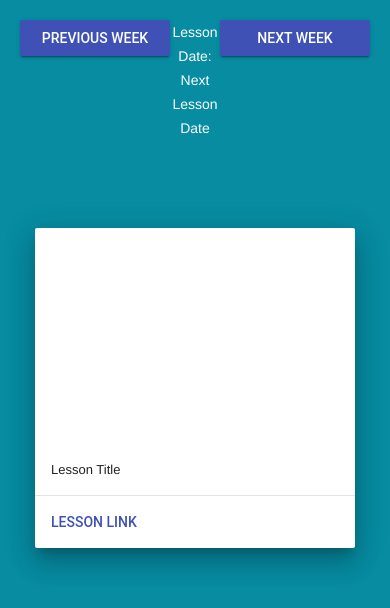
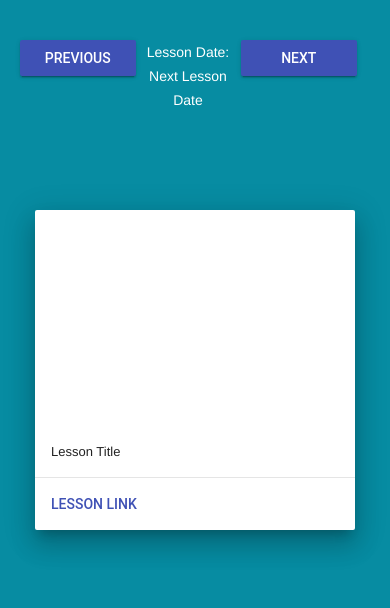
Before and after one commit to DrKristoff/whoseLessonIsIt, a plain HTML site: page index.html in a window 390 px wide. Drawn offline with Linux system fonts and the light colour scheme; no server answers.

Commit message:
Bug Fixes

```diff
--- a/css/stylesheet.css
+++ b/css/stylesheet.css
@@ -41,20 +41,23 @@
 .teacher-Ryan {
   background: url('../images/ryan.jpg') center / cover;
 }
+.teacher-none {
+  background: url('../images/na.jpg') center / cover;
+}
 .mdl-button--fab.mdl-button--colored {
   background: rgb(237, 7, 38);
-  ;
   color: #fff;
 }
 .controls {
   width:100%;
   max-width : 600px;
+  padding: 20px;
   display: flex;
   margin: 20px auto;
 }
 .controls > button {
-  width:30%;
-  min-width: 150px;
+  width:33%;
+  min-width: 100px;
   vertical-align: middle;
 }
 
@@ -62,6 +65,6 @@
 .controls {
   width: 100%;
   padding: 20px;
-  margin: 0 auto;
+  margin: 20px auto;
 }
 }
--- a/index.html
+++ b/index.html
@@ -12,13 +12,13 @@
 <body>
 <div class="page">
 <div class="controls" style="">
-    <button onclick = "App.previousWeek()" class="mdl-button mdl-button--colored mdl-js-button mdl-button--raised mdl-js-ripple-effect"> Previous Week</button>
+    <button onclick = "App.previousWeek()" class="mdl-button mdl-button--colored mdl-js-button mdl-button--raised mdl-js-ripple-effect"> Previous</button>
 
   <p style="text-align:center; width:30%; color:white"><span>Lesson Date:</span><br>
   <span id='nextLessonDate'>Next Lesson Date</span><br>
    <br>
   <br></p>
-  <button onclick="App.nextWeek()" class="mdl-button mdl-js-button mdl-button--colored mdl-button--raised mdl-js-ripple-effect"> Next Week</button>
+  <button onclick="App.nextWeek()" class="mdl-button mdl-js-button mdl-button--colored mdl-button--raised mdl-js-ripple-effect"> Next</button>
 
 </div>
 
```
Also changed, not shown: images/na.jpg (added).
